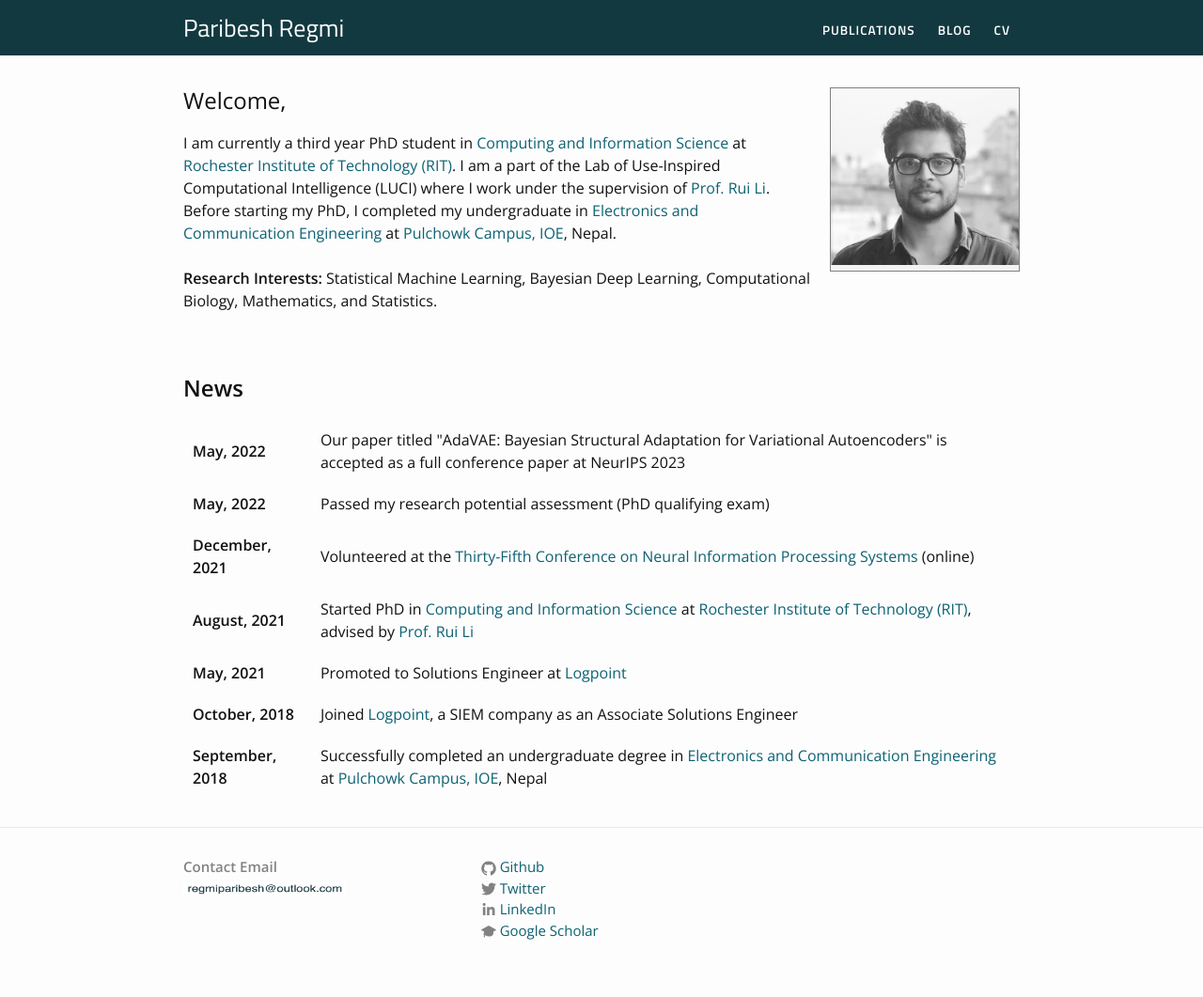
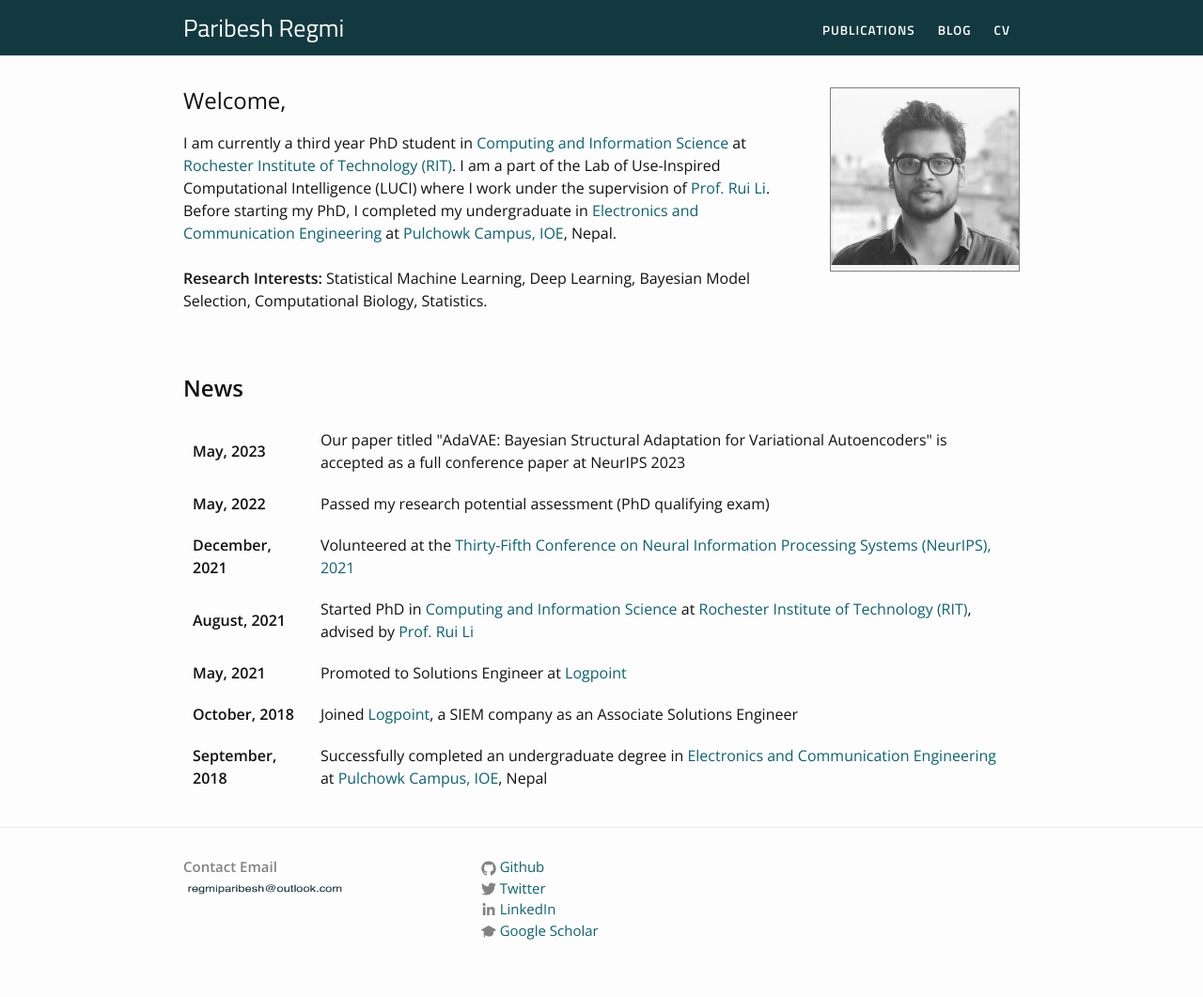
Before and after one commit to paribeshregmi/paribeshregmi.github.io, a Jekyll site: the page built from index.markdown, in a window 1280 px wide. Shown: the whole page at 94% size. Built offline with Jekyll 4.4.1, drawn with Linux system fonts in a browser that asks for light colours.

Commit message:
Update index.markdown

```diff
--- a/index.markdown
+++ b/index.markdown
@@ -16,7 +16,7 @@ layout: default
 
         I am currently a third year PhD student in <a href="https://www.rit.edu/computing/study/computing-and-information-sciences-phd" target="_blank" rel="noopener noreferrer">Computing and Information Science</a> at <a href="https://www.rit.edu/" target="_blank" rel="noopener noreferrer">Rochester Institute of Technology (RIT)</a>. I am a part of the Lab of Use-Inspired Computational Intelligence (LUCI) where I work under the supervision of <a href="https://ruililuci.com/" target="_blank" rel="noopener noreferrer">Prof. Rui Li</a>. Before starting my PhD, I completed my undergraduate in <a href="http://doece.pcampus.edu.np/" target="_blank" rel="noopener noreferrer"> Electronics and Communication Engineering</a> at <a href="https://pcampus.edu.np/" target="_blank" rel="noopener noreferrer">Pulchowk Campus, IOE</a>, Nepal.
     <br><br>
-    <b>Research Interests: </b> Statistical Machine Learning, Bayesian Deep Learning, Computational Biology, Mathematics, and Statistics.
+    <b>Research Interests: </b> Statistical Machine Learning, Deep Learning, Bayesian Model Selection, Computational Biology, Statistics.
     </p><br><br>
 
 <h2>
@@ -25,7 +25,7 @@ layout: default
 
  <table>
   <tr>
-    <td><b>May, 2022</b></td>
+    <td><b>May, 2023</b></td>
     <td> Our paper titled "AdaVAE: Bayesian Structural Adaptation for Variational Autoencoders" is accepted as a full conference paper at NeurIPS 2023</td>
   </tr>
   <tr>
@@ -34,7 +34,7 @@ layout: default
   </tr>
   <tr>
     <td><b>December, 2021</b></td>
-    <td> Volunteered at the <a href="https://nips.cc/Conferences/2021" target="_blank" rel="noopener noreferrer"> Thirty-Fifth Conference on Neural Information Processing Systems</a> (online) </td>
+    <td> Volunteered at the <a href="https://nips.cc/Conferences/2021" target="_blank" rel="noopener noreferrer"> Thirty-Fifth Conference on Neural Information Processing Systems (NeurIPS), 2021</a> </td>
   </tr>
   <tr>
     <td><b>August, 2021</b></td>
```
